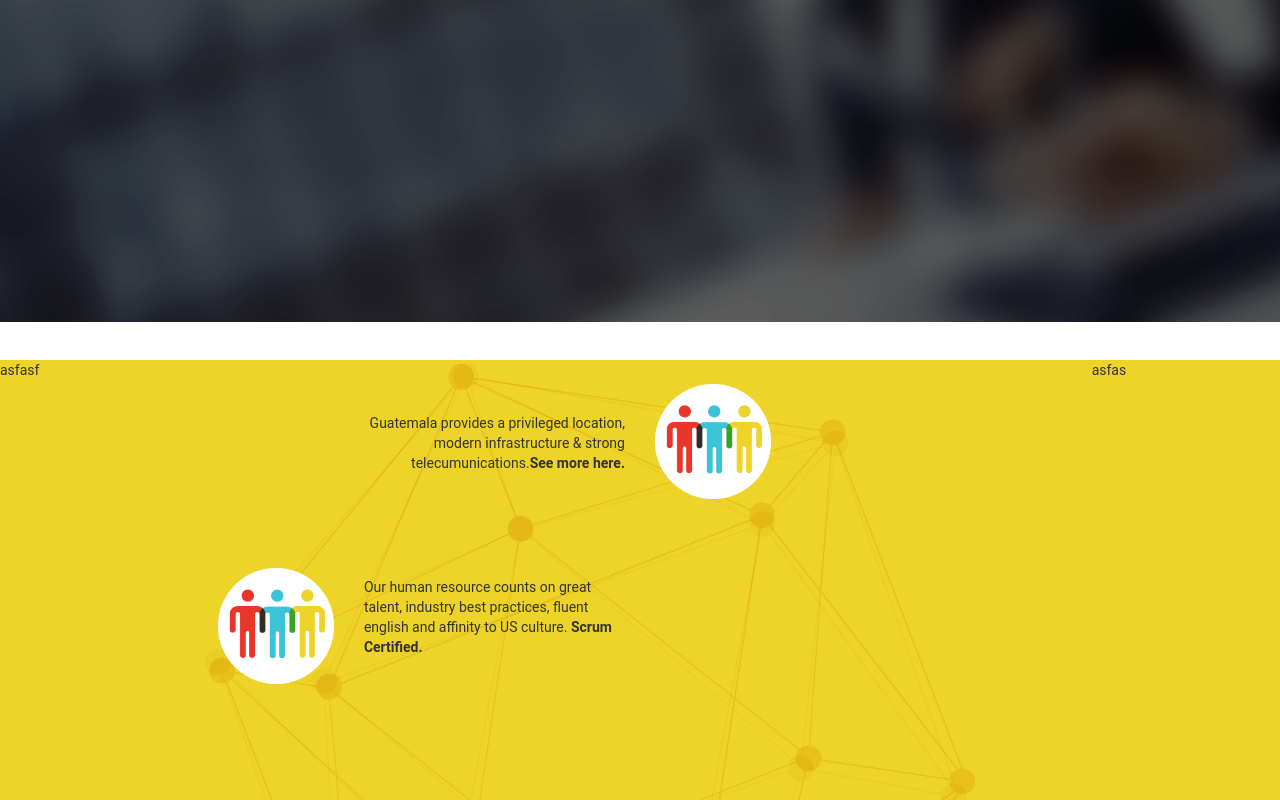
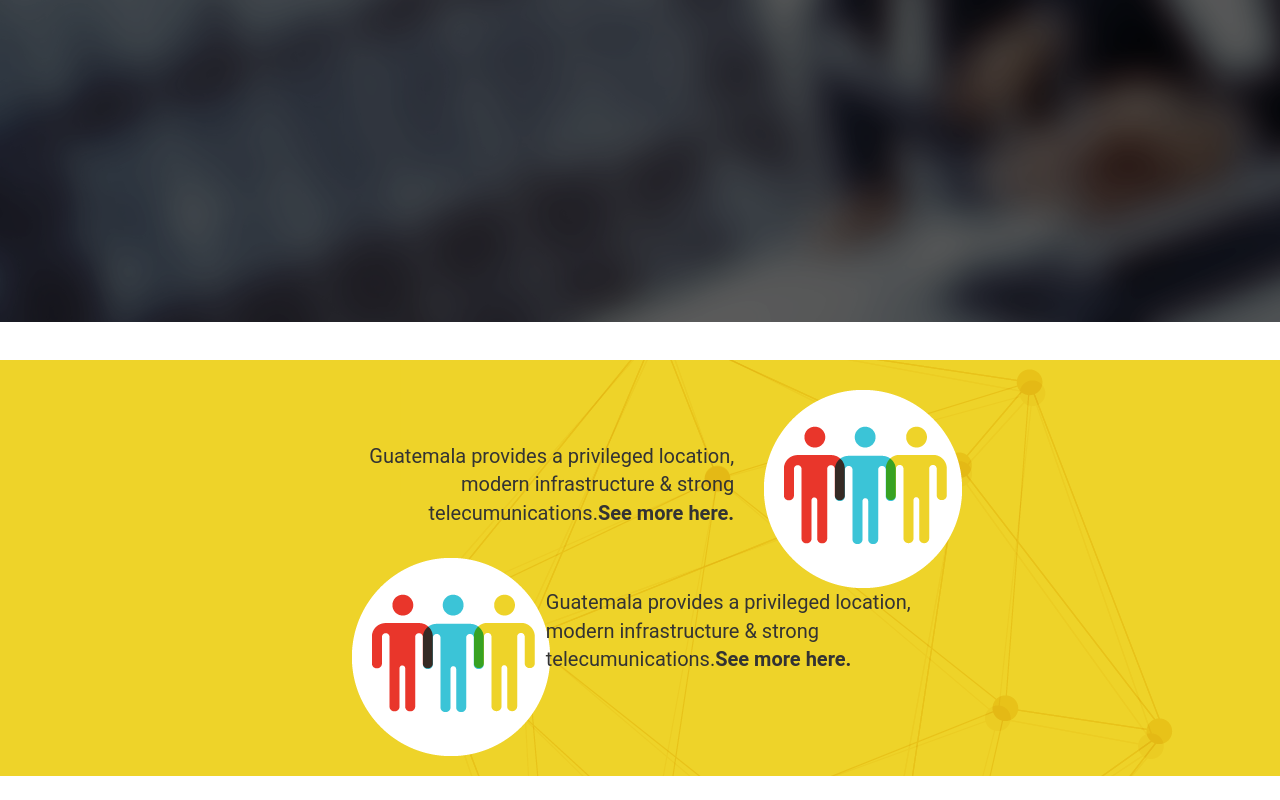
Before and after one commit to alfpain/cognits.github.io, a website: page index.html in a window 1280 px wide. Shown: the part 416-1216 px from the top of the page. After the commit the page ends 1192 px from the top, so only its background shows below. Drawn offline with Linux system fonts and the light colour scheme.

Commit message:
parte amarilla

```diff
--- a/index.html
+++ b/index.html
@@ -22,32 +22,44 @@
 		</div>
 		<div class="col-md-3"></div>
 	</div> <!--cierre del container-full -->
+<div class="container fondo2amarillo">
+	<div class="row " id="fondo2centro" >
 		<div class="row">
-		<div class="container-full fondo2amarillo" > <!--comienzo del back_yellow -->
-			<div class="col-md-2"> asfasf </div>
-			<div class="col-md-8" id="fondo2centro" >
-				<div class="row">
-					<div class="col-md-2">
-						<img src="img/img_teams.png" class="img-responsive " id="altura">
-					</div>
-					<div class="col-md-4">
+			<div class="col-xs-3 col-md-3"></div>
+			<div class="col-xs-12 col-md-4">
 				<p id="alturaParrafoDos"> Guatemala provides a privileged location,
 				modern infrastructure & strong
 				telecumunications.<strong>See more here.</strong>
 				</p>
-						<p id="alturaParrafoUno">Our human resource counts on great
-							talent, industry best practices, fluent
-							english and affinity to US culture. <strong>Scrum Certified.</strong>
+			</div>
+			<div class="col-xs-6 col-md-3">
+				<img src="img/img_teams.png" class="img-responsive" id="alturaDos">
+			</div>
+			<div class="col-xs-2 col-md-2"></div>
+		</div>
+		<div class="row">
+			<div class="col-xs-2 col-md-2"></div>
+			<div class="col-xs-6 col-md-3">
+				<img src="img/img_teams.png" class="img-responsive " id="altura">
+				<br>
+			</div>
+			<div class="col-xs-12 col-md-4">
+				<p id="alturaParrafoUno"> Guatemala provides a privileged location,
+				modern infrastructure & strong
+				telecumunications.<strong>See more here.</strong>
 				</p>
 			</div>
-					<div class="col-md-2">
-						<img src="img/img_teams.png" class="img-responsive" id="alturaDos">
+			<div class="col-xs-3 col-md-3"></div>
 		</div>
 	</div>
+
+
 </div>
-			<div class="col-md-2 "> asfas </div>
-		</div>
-	</div>
+
+
+
+
+
 </body>
 <script type="text/javascript" src = "styles/jquery.min.js"></script>
 <script type="text/javascript" src="js/bootstrap.min.js"></script>
--- a/styles/styles.css
+++ b/styles/styles.css
@@ -46,28 +46,25 @@
 
 .fondo2amarillo{
   background-color: #EED329;
-  height: 55%;
+  width: 100%;
 }
 
 #fondo2centro{
-    background:url(../img/back_yellow.png) no-repeat ;
-    height: 100%;
+  background:url(../img/back_yellow.png) 400px -50px no-repeat ;
 }
-
 #altura{
-  margin-top: 180%;
+  margin-top: -10%;
+  margin-left: 45%;
 }
-
 #alturaDos{
-  margin-top: 20%;
+  margin-top: 10%;
 }
-
 #alturaParrafoUno{
-   margin-top: 40%;
    text-align: left;
+   font-size: 20px;
 }
-
 #alturaParrafoDos{
-   margin-top: 20%;
    text-align: right;
+     margin-top: 20%;
+     font-size: 20px;
 }
```
Lines whose indentation alone changed are shown as unchanged.
